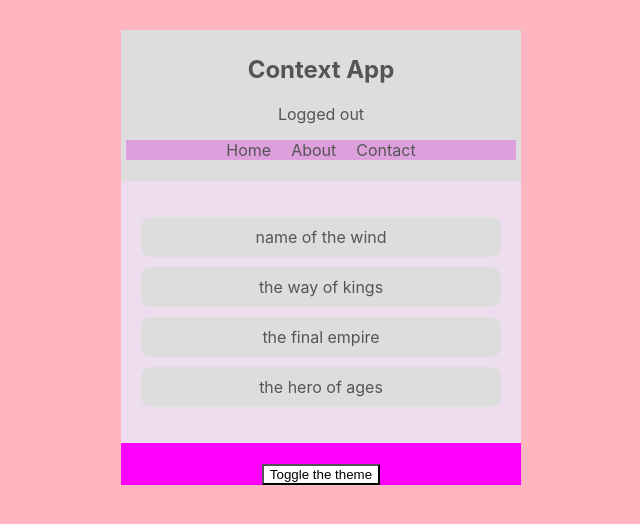
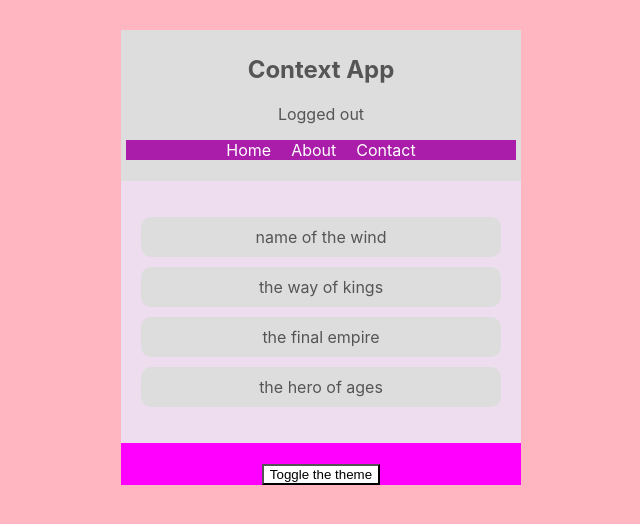
Before and after one commit to jenniferawesomecoder/Booklist-ReactContextHooks, a React (Create React App) app: page / in a window 1280 px wide. Shown: the top 524 px of the page, without its empty margins (319-959 px from the left). Built offline with nearby package versions, Linux system fonts and the light colour scheme.

Commit message:
changed colors

```diff
--- a/src/index.css
+++ b/src/index.css
@@ -21,7 +21,8 @@ nav{
 }
 nav ul {
   padding: 0;
-  background-color: plum;
+  background-color:rgb(170, 29, 170);
+  color: white;
 
 }
 nav ul li {
```
